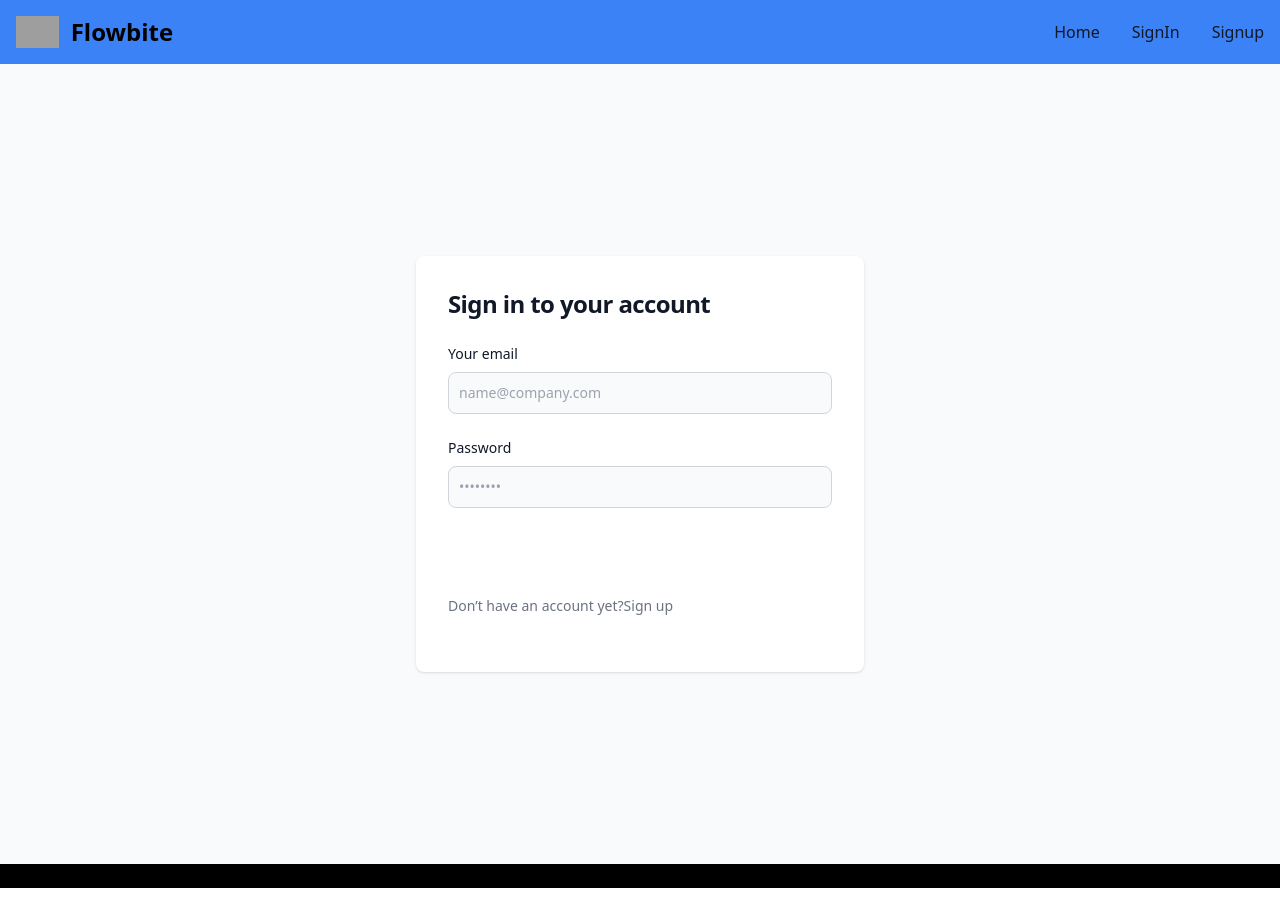
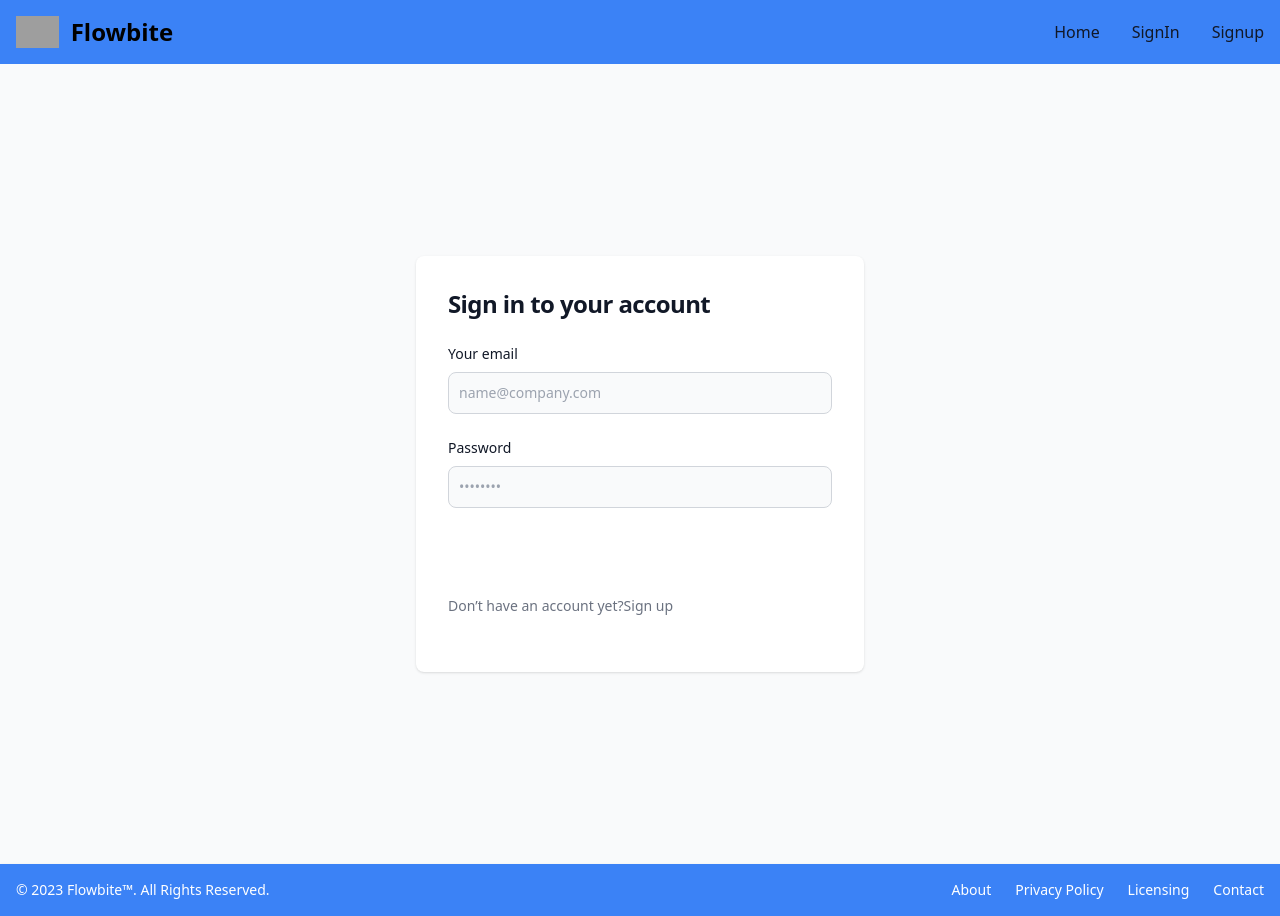
Before and after one commit to Subham15112001/Accredian-frontend-task, a React (Vite) app: page /login in a window 1280 px wide. Before the commit the page ends 888 px from the top, so only its background shows below. Built offline with nearby package versions, Linux system fonts and the light colour scheme; no server answers; grey boxes are pictures that could not be loaded.

Commit message:
added footer fix signup

```diff
--- a/src/App.jsx
+++ b/src/App.jsx
@@ -49,8 +49,8 @@ function App() {
 
   return (
     <>
-      <div className='min-h-screen flex flex-wrap content-between bg-white'>
-      <div className='w-full block'>
+      <div className='h-screen flex flex-wrap content-between bg-white'>
+      <div className='w-full block h-full'>
         <Navbar />
         <main>
         <Outlet />
--- a/src/components/Signup.jsx
+++ b/src/components/Signup.jsx
@@ -1,31 +1,56 @@
 import React, { useEffect, useState } from 'react'
 import { useForm } from 'react-hook-form'
-import {v4 as uniq} from "uuid"
-
+import { v4 as uniq } from "uuid"
+import { api } from "../api/axios";
 import { useDispatch } from "react-redux";
 import { useNavigate } from "react-router-dom";
 import { login } from "../features/user/userSlice";
 
 function Signup() {
 
-    const {register,handleSubmit,watch} = useForm({
-        defaultValues:{
-            email:"",
-            password:"",
-            re_password:"",
-            name:"",
+    const { register, handleSubmit, watch } = useForm({
+        defaultValues: {
+            email: "",
+            password: "",
+            re_password: "",
+            name: "",
         }
     });
 
-    const navigate= useNavigate();
+    const navigate = useNavigate();
     const dispatch = useDispatch();
-    const [error,setError] = useState(null);
+    const [error, setError] = useState(null);
     let password = watch("password");
     let re_password = watch("re_password");
 
 
     const signup = async (data) => {
+        const { email, password, re_password, name } = data;
+        console.log(data)
+        const username = name;
 
+        if (true) {
+            const res = await api.post("users/register",
+                { email, password, username },
+                {
+                    headers: { 'Content-Type': 'application/json' },
+                    withCredentials: true
+                }
+            ).then((response) => {
+                setError("")
+                console.log(response)
+                dispatch(login(response?.data?.data))
+                navigate("/");
+            }).catch((error) => {
+                if (error.response.status === 400) {
+                    setError("all fields are neccessary")
+                } else if (error.response.status === 409) {
+                    setError("user already exist")
+                } else if (error.response.status === 500) {
+                    setError("something went wrong when creating user")
+                }
+            })
+        }
     }
     return (
         <>
@@ -37,11 +62,11 @@ function Signup() {
                             <h1 className="text-xl font-bold leading-tight tracking-tight text-gray-900 md:text-2xl dark:text-white">
                                 Create and account
                             </h1>
-              <form className="space-y-4 md:space-y-6" onSubmit = {handleSubmit(signup)}>
+                            <form className="space-y-4 md:space-y-6" onSubmit={handleSubmit(signup)}>
                                 <div>
                                     <label htmlFor="name" className="block mb-2 text-sm font-medium text-gray-900 dark:text-white">Your name</label>
-                      <input type="text" {...register("name",{
-                        required:true,
+                                    <input type="text" {...register("name", {
+                                        required: true,
                                     })}
                                         id={uniq()}
                                         className="bg-gray-50 border border-gray-300 text-gray-900 sm:text-sm rounded-lg
@@ -51,9 +76,9 @@ function Signup() {
                                 </div>
                                 <div>
                                     <label htmlFor="email" className="block mb-2 text-sm font-medium text-gray-900 dark:text-white">Your email</label>
-                      <input type="email" {...register("email",{
-                        required:true,
-                        validate:{
+                                    <input type="email" {...register("email", {
+                                        required: true,
+                                        validate: {
                                             matchPatern: (value) => /^\w+([.-]?\w+)*@\w+([.-]?\w+)*(\.\w{2,3})+$/.test(value) ||
                                                 "Email address must be a valid address",
                                         }
@@ -66,9 +91,9 @@ function Signup() {
                                 </div>
                                 <div>
                                     <label htmlFor="password" className="block mb-2 text-sm font-medium text-gray-900 dark:text-white">Password</label>
-                      <input type="password" {...register("password",{
-                        required:true,
-                        minLength:8
+                                    <input type="password" {...register("password", {
+                                        required: true,
+
                                     })}
                                         id={uniq()}
                                         placeholder="password"
@@ -81,14 +106,14 @@ function Signup() {
                                 <div>
                                     <label htmlFor="re_password" className="block mb-2 text-sm font-medium text-gray-900 dark:text-white">Confirm password</label>
                                     <input type="password"
-                             {...register("re_password",{
-                                required:true,
-                                minLength:8,
-                                validate:{
-                                    match:(value) => {
-                                        if(watch("password") !== value){
+                                        {...register("re_password", {
+                                            required: true,
+
+                                            validate: {
+                                                match: (value) => {
+                                                    if (watch("password") !== value) {
                                                         setError("the password does not match")
-                                        }else{
+                                                    } else {
                                                         setError(null)
                                                     }
                                                     return;
@@ -108,6 +133,7 @@ function Signup() {
                                 <p className="text-sm font-light text-gray-500 dark:text-gray-400">
                                     Already have an account? <a href="#" className="font-medium text-primary-600 hover:underline dark:text-primary-500">Login here</a>
                                 </p>
+
                             </form>
                         </div>
                     </div>
--- a/src/components/footer/Footer.jsx
+++ b/src/components/footer/Footer.jsx
@@ -2,7 +2,31 @@ import React from 'react'
 
 function Footer() {
   return (
-    <div className='bg-black'>Footer</div>
+    <>
+
+
+      <footer className="  shadow  bg-blue-500 mt-0">
+        <div className="w-full  p-4 md:flex md:items-center md:justify-between">
+          <span className="text-sm text-white sm:text-center ">© 2023 <a href="https://flowbite.com/" className="hover:underline">Flowbite™</a>. All Rights Reserved.
+          </span>
+          <ul className="flex flex-wrap items-center mt-3 text-sm font-medium text-white sm:mt-0">
+            <li>
+              <a href="#" className="hover:underline me-4 md:me-6">About</a>
+            </li>
+            <li>
+              <a href="#" className="hover:underline me-4 md:me-6">Privacy Policy</a>
+            </li>
+            <li>
+              <a href="#" className="hover:underline me-4 md:me-6">Licensing</a>
+            </li>
+            <li>
+              <a href="#" className="hover:underline">Contact</a>
+            </li>
+          </ul>
+        </div>
+      </footer>
+
+    </>
   )
 }
 
```
Also changed, not shown: src/components/Login.jsx (line endings or trailing spaces). Lines whose indentation alone changed are shown as unchanged.
